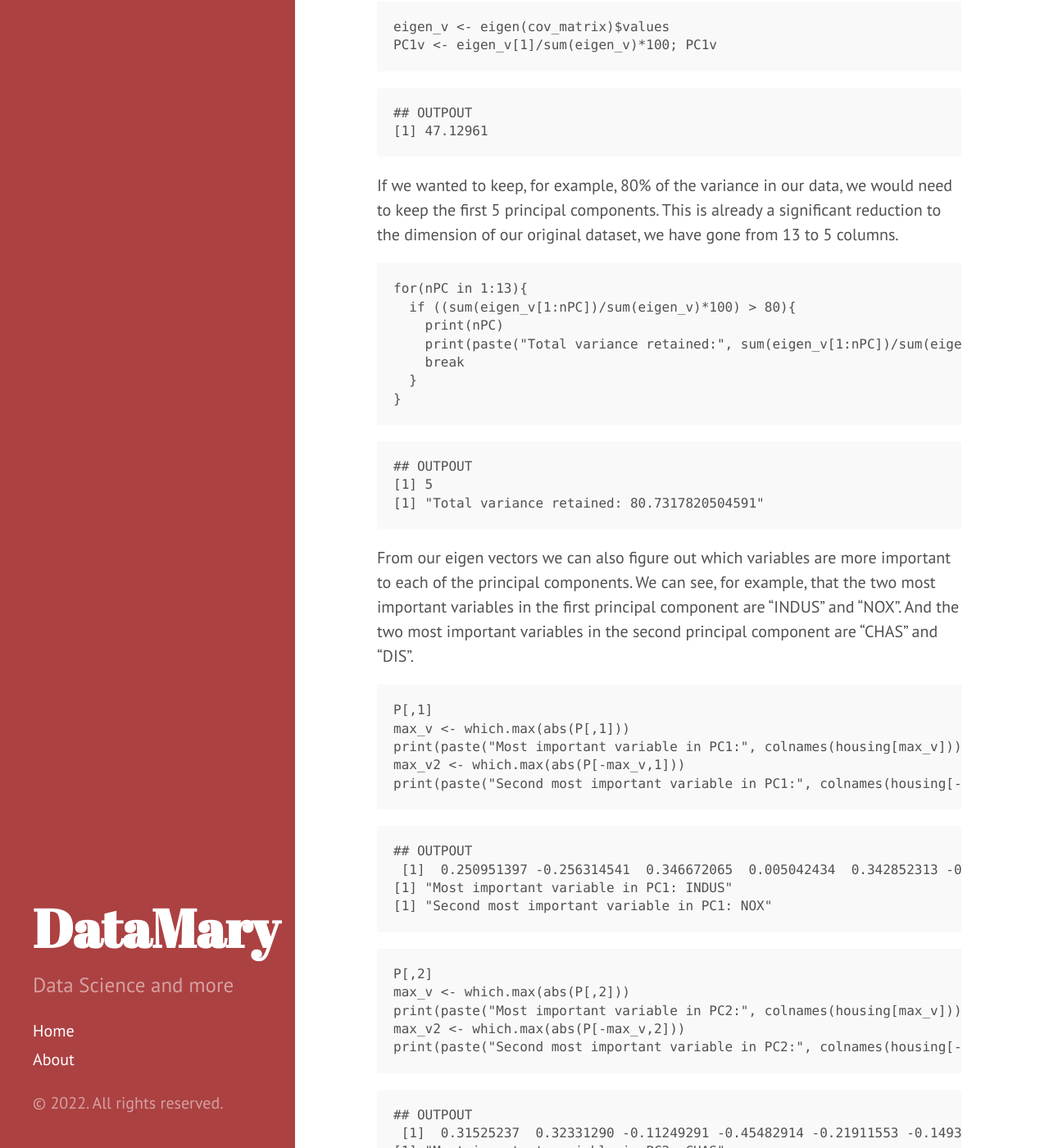
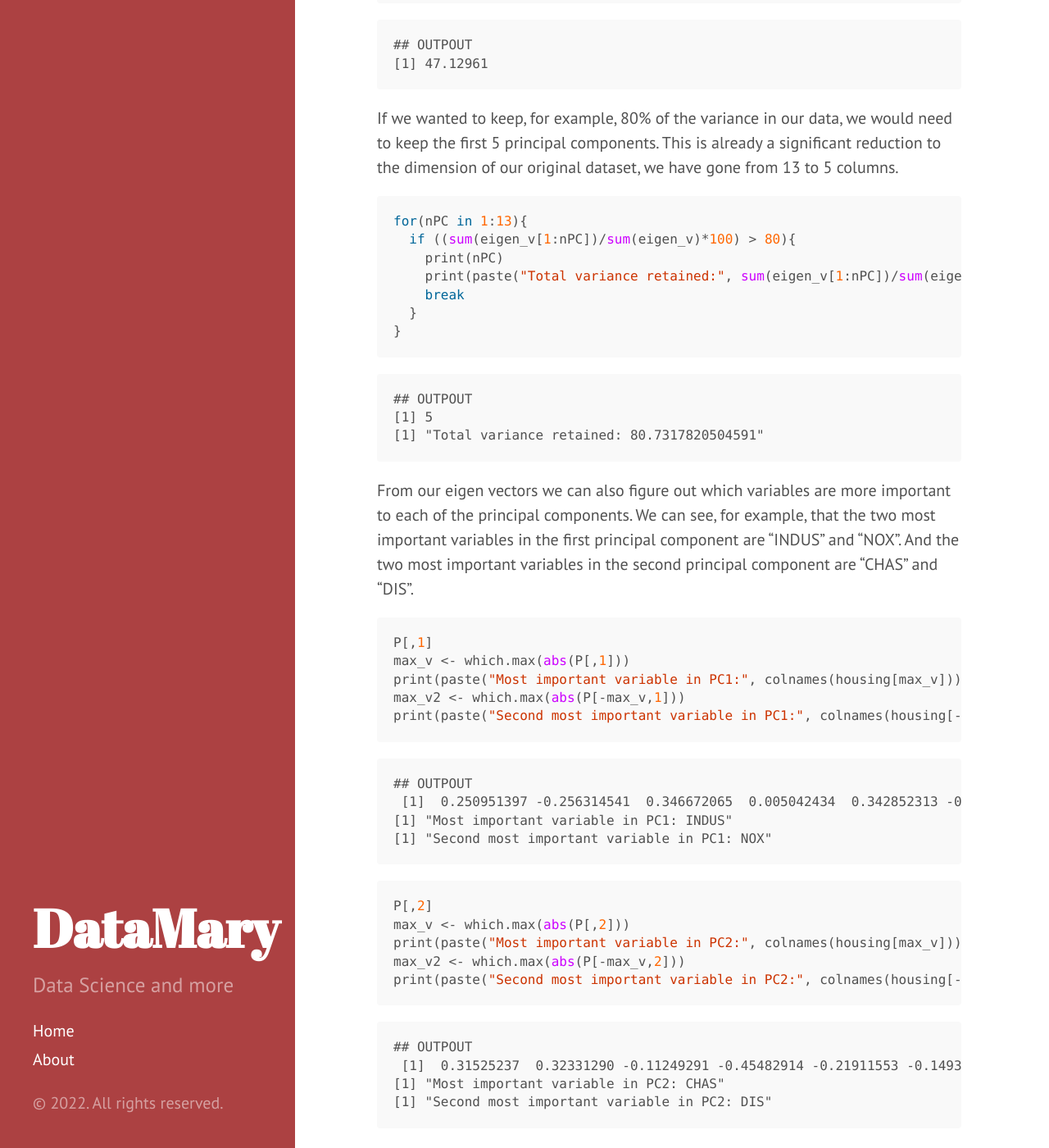
Before and after one commit to BlueDunes/blog, a Jekyll site: the page built from _posts/2022-09-16-PCA_R.md, in a window 1280 px wide and 1400 px high, scrolled down 11727 px. Shown: the whole window at 82% size. Built offline with Jekyll 4.4.1, drawn with Linux system fonts in a browser that asks for light colours; Markdown is read by kramdown in place of the engine named in the settings; some of the changed text lies outside the part shown.

Commit message:
code labeled r (PCA)

````diff
--- a/_posts/2022-09-16-PCA_R.md
+++ b/_posts/2022-09-16-PCA_R.md
@@ -33,7 +33,7 @@ In this post we will:
 
 ## Preparation of the vectors
 Here we can see the structure of our dataset.
-```{r}
+```r
 str(housing)
 ```
 ```
@@ -66,7 +66,7 @@ head(price)
 ```
 
 We check the type of data that it contains, which is numeric in this case.
-```
+```r
 class(price)
 ```
 ```
@@ -75,7 +75,7 @@ class(price)
 ```
 
 We create a matrix "features" with 506 rows and 13 columns that contains our independent variables.
-```{r}
+```r
 features <- as.matrix(housing[,1:13])
 head(features)
 ```
@@ -100,7 +100,7 @@ class(features)
 ```
 
 The function `summary` allows us to have a general view of the distribution of the data. We can see the range for each variable, the mean and the quantiles.
-```
+```r
 summary(housing)
 ```
 ```
@@ -120,9 +120,7 @@ summary(housing)
  3rd Qu.:396.23   3rd Qu.:16.95   3rd Qu.:25.00
  Max.   :396.90   Max.   :37.97   Max.   :50.00
 ```
-```r
-dlsfhals;dfjalsd as ;lfjasldfj  al;sfdjalskf a dfl;ajsfl asflsajdf  als;djfasd a;lsdfja sf aldjf alsdjf a;sdljf asldjf alsdj alsjf alsdjf alsdjf lasdjf     ldf jasldfjl;sd lsdjfla sfljsdl falsdjfl saflsjdlfj asldfj asf
-```
+
 ![Housing summary](images/2022-09-16/housing_summary.png)
 | CRIM             | ZN             | INDUS | CHAS | NOX | RM  | AGE | DIS | RAD | TAX | PTRATIO | B   | LSTAT | MEDV |
 | ---------------- | -------------- | ----- | ---- | --- | --- | --- | --- | --- | --- | ------- | --- | ----- | ---- |
@@ -155,7 +153,7 @@ dlsfhals;dfjalsd as ;lfjasldfj  al;sfdjalskf a dfl;ajsfl asflsajdf  als;djfasd a
 | 3rd Qu.:20.20 | 3rd Qu.:396.23 | 3rd Qu.:16.95 | 3rd Qu.:25.00 |
 | Max.   :22.00 | Max.   :396.90 | Max.   :37.97 | Max.   :50.00 |
 
-```
+```r
 summary(price)
 ```
 ```
@@ -168,7 +166,7 @@ We can see that the minimum value of the variable "MEDV" is \$5 and the maximum
 
 ## Correlation coefficients
 Let's find out the level of correlation of each variable.
-```{r}
+```r
 corr_matrix <- cor(housing); corr_matrix
 ```
 ```
@@ -191,7 +189,7 @@ MEDV    -0.38830461  0.36044534 -0.48372516  0.175260177 -0.42732077  0.69535995
 ```
 
 The best way to understand the correlations is visualizing them on a heatmap. For that, we need to load the `corrplot` package.
-```{r}
+```r
 library(corrplot)
 corrplot.mixed(corr_matrix, upper="circle", number.cex=.8, tl.cex=.8)
 ```
@@ -201,7 +199,7 @@ We can see that the variables "RAD" and "TAX" are highly correlated, with a corr
 
 Now we zoom in and check the correlation of each feature with the target. The variable with the lowest correlation with the price seems to be "NOX" and the one with the highest correlation "LSTAT". In this case, the correlation coefficient is negative, -0.74, this means that as the % lower status of the population decreases, the median value of the homes increases.
 
-```
+```r
 corr_array <- cor(features, price); corr_array
 max_corr <- which.max(abs(corr_array))
 min_corr <- which.min(abs(corr_array))
@@ -229,13 +227,13 @@ LSTAT   -0.7376627
 ```
 
 We can show as scatter plot of both of them in order to corrobrate this information visually. The first plot clearly shows that "CHAS" is a binary variable with a very low correlation with price.
-```{r}
+```r
 plot(price, housing$CHAS, ylab="CHAS", main="Price vs. CHAS")
 ```
 ![Price vs. CHAS scatter plot](images/2022-09-16/scatter_price_chas.png)
 
 In this plot we do see a better inverse correlation between "LSTAT" and prices.
-```{r}
+```r
 plot(price, housing$LSTAT, ylab="LSTAT", main="Price vs. LSTAT")
 ```
 ![Price vs. CHAS scatter plot](images/2022-09-16/scatter_price_lstat.png)
@@ -244,7 +242,7 @@ plot(price, housing$LSTAT, ylab="LSTAT", main="Price vs. LSTAT")
 The variables in our dataset have different scales; for example, "NOX" goes from 0.39 to 0.87, while "TAX" goes from 187 to 711. If we directly apply PCA to the data as is, the features with larger scales will end up having more weight in our model. In order to avoid that, we need to sclale our data. There are different methods, here we will be performing a standardization, such that the resulting distribution will have a mean of 0 and a standard deviation of 1.
 
 We can either use the function `scale` or the formula $z = \frac{x - \mu}{\sigma}$. First, we will try using the formula. We can do that with a for loop to calculate the mean and the standard deviation of each column and then apply the formula to each observation. Later, we calculate the mean and the standard deviation of each feature.
-```{r}
+```r
 temp_array <- c()
 for (i in 1:13) {
   m <- mean(features[,i])
@@ -273,7 +271,7 @@ apply(scaled_features2, 2, sd)
 We obtained the results we expected, the means are 0 and all the standard deviations are 1. We have successfully standardized our data!
 
 Now we will see if we get the same results with the function `scale`.
-```{r}
+```r
 scaled_features <- scale(features, center = TRUE,scale = TRUE)
 
 print("Array of means by column:")
@@ -298,7 +296,7 @@ $$C_X = \frac{1}{n-1}X^T X$$
 Where $C_X$ is the coraviance matrix, $n$ is the total number of observations, $X$ is the matrix with our scaled data.
 
 We can apply the formula as follows.
-```{r}
+```r
 t(scaled_features)%*%scaled_features/505
 ```
 ```
@@ -319,7 +317,7 @@ B       -0.38506394  0.17552032 -0.35697654  0.048788485 -0.38005064  0.12806864
 LSTAT    0.45562148 -0.41299457  0.60379972 -0.053929298  0.59087892 -0.61380827  0.60233853 -0.49699583  0.488676335  0.54399341  0.3740443 -0.36608690  1.0000000
 ```
 Using the function `cov` we will get the same results.
-```{r}
+```r
 cov_matrix <- cov(scaled_features); cov_matrix
 ```
 ```
@@ -344,7 +342,7 @@ This covariance matrix measures the level of lineal correlation of each pair of
 With the PCA we want to find a transformation matrix $P$ that multiplied with our strandardized matrix $X$ gives us a matrix $T$, such that if we calculate the covariance matrix of $T$ we obtain a diagonal matrix. (The items outside the main diagonal are all 0.). $P$ is a matrix where the columns are the eigen vectors of the covariance matrix $C_X$ and the covariance matrix of the transform data $T$ will have the eigen values on the main diagonal. These are usually organized from largest to smallest.
 
 Let's calculate the matrix $P$.
-```{r}
+```r
 P <- eigen(cov_matrix)$vectors; P
 ```
 ```
@@ -365,7 +363,7 @@ P <- eigen(cov_matrix)$vectors; P
 [13,]  0.309759840  0.07432203  0.26700025 -0.06941441  0.394561129 -0.05321583  0.087011169 -0.424352926 -0.19522139  0.600711409  0.27138243  0.055225960  0.024431677
 ```
 Here we can see the eigen values.
-```{r}
+```r
 eigen(cov_matrix)$values
 ```
 ```
@@ -373,7 +371,7 @@ eigen(cov_matrix)$values
 [1] 6.12684883 1.43327512 1.24261667 0.85757511 0.83481594 0.65740718 0.53535609 0.39609731 0.27694333 0.22023782 0.18601437 0.16930298 0.06350926
 ```
 The eigen vector associated with the largest eigen value is usually called "first principal component". We can calculate how much of the total data variability is the first principal component like this.
-```{r}
+```r
 eigen_v <- eigen(cov_matrix)$values
 PC1v <- eigen_v[1]/sum(eigen_v)*100; PC1v
 ```
@@ -382,7 +380,7 @@ PC1v <- eigen_v[1]/sum(eigen_v)*100; PC1v
 [1] 47.12961
 ```
 If we wanted to keep, for example, 80% of the variance in our data, we would need to keep the first 5 principal components. This is already a significant reduction to the dimension of our original dataset, we have gone from 13 to 5 columns.
-```{r}
+```r
 for(nPC in 1:13){
   if ((sum(eigen_v[1:nPC])/sum(eigen_v)*100) > 80){
     print(nPC)
@@ -397,7 +395,7 @@ for(nPC in 1:13){
 [1] "Total variance retained: 80.7317820504591"
 ```
 From our eigen vectors we can also figure out which variables are more important to each of the principal components. We can see, for example, that the two most important variables in the first principal component are "INDUS" and "NOX". And the two most important variables in the second principal component are "CHAS" and "DIS".
-```{r}
+```r
 P[,1]
 max_v <- which.max(abs(P[,1]))
 print(paste("Most important variable in PC1:", colnames(housing[max_v])))
@@ -410,7 +408,7 @@ print(paste("Second most important variable in PC1:", colnames(housing[-max_v][m
 [1] "Most important variable in PC1: INDUS"
 [1] "Second most important variable in PC1: NOX"
 ```
-```{r}
+```r
 P[,2]
 max_v <- which.max(abs(P[,2]))
 print(paste("Most important variable in PC2:", colnames(housing[max_v])))
@@ -424,7 +422,7 @@ print(paste("Second most important variable in PC2:", colnames(housing[-max_v][m
 [1] "Second most important variable in PC2: DIS"
 ```
 Using the matrix $P$ we can calculate our transformed matrix $T$ and we can see that the covariance matrix of T is a diagonal matrix, the diagonal of which contains the eigen values.
-```{r}
+```r
 T <- scaled_features%*%P
 round(cov(T), 2)
 ```
@@ -448,7 +446,7 @@ round(cov(T), 2)
 
 ## PCA using prcomp()
 There is an R built-in function that calculates the principal components for us, `prcomp`. It essentially gives us the matrix $P$ that we calculated previously.
-```{r}
+```r
 PCA <- prcomp(features, scale = TRUE); PCA
 ```
 ```
@@ -473,7 +471,7 @@ B       -0.202972612  0.23855944 -0.30014590 -0.16849850 -0.345606947 -0.8034545
 LSTAT    0.309759840 -0.07432203 -0.26700025 -0.06941441  0.394561129 -0.05321583  0.087011169  0.424352926 -0.19522139  0.600711409  0.27138243 -0.055225960  0.024431677
 ```
 We can obtain the matrix $T$ accessing `$x`.
-```{r}
+```r
 head(PCA$x)
 ```
 ```
@@ -487,7 +485,7 @@ head(PCA$x)
 [6,] -2.212662 -0.009477633 -0.67171636 0.1757362 -0.6265676  0.5708543 0.6505396 -0.1095817 -0.47347313 -0.37045163 -0.52705986 -0.30476248 -0.038886671
 ```
 In the summary we can also see the cumulative proportion of the variance explained by each vector, as we found out before, if we take the first 5 princip al components, we will be retaining 80.73% of the information in our data.
-```{r}
+```r
 summary(PCA)
 ```
 ```
@@ -501,15 +499,15 @@ Cumulative Proportion  0.4713 0.5816 0.67713 0.74310 0.80732 0.85789 0.89907 0.9
 
 ## Linear regression example
 We can use the first 5 columns of our matrix T to create a linear regression model that could be used to predict the housing prices. We won't go into much detail, but it is an example of a use case for our transformed data.
-```{r}
+```r
 T5 <- T[,1: 5]
 ```
 We need to scale the target variable as well so that it matches the rest of our data.
-```{r}
+```r
 scaled_price <- scale(price, center = TRUE, scale = TRUE)
 ```
 We use our transformed matrix to calculate a linear regression model.
-```{r}
+```r
 model <- lm(formula=scaled_price ~ T5)
 summary(model)
 ```
@@ -538,7 +536,7 @@ Multiple R-squared:  0.697,	Adjusted R-squared:  0.6939
 F-statistic:   230 on 5 and 500 DF,  p-value: < 2.2e-16
 ```
 We obtain a coefficient of determination or R-squared of 0.697. That means our model explains about 70% of the variation in housing prices.
-```{r}
+```r
 1-(var(residuals(model))/var(scaled_price))
 ```
 ```
@@ -551,4 +549,4 @@ We obtain a coefficient of determination or R-squared of 0.697. That means our m
 In this post we have learned how to analyze the correlations between variables. We have also performed a PCA analysis step by step and then we have seen how to do the same easily using `prcomp()`. Finally, we have seen a simple example of a linear regression model obtained from the transformed data that we generated in our PCA.
 
 
-<pre><code class="output">[1] 6.12684883 1.43327512 1.24261667 0.85757511 0.83481594 0.65740718 0.53535609 0.39609731 0.27694333 0.22023782 0.18601437 0.16930298 0.06350926</code></pre>
+<pre  class="output"><code>[1] 6.12684883 1.43327512 1.24261667 0.85757511 0.83481594 0.65740718 0.53535609 0.39609731 0.27694333 0.22023782 0.18601437 0.16930298 0.06350926</code></pre>
````
